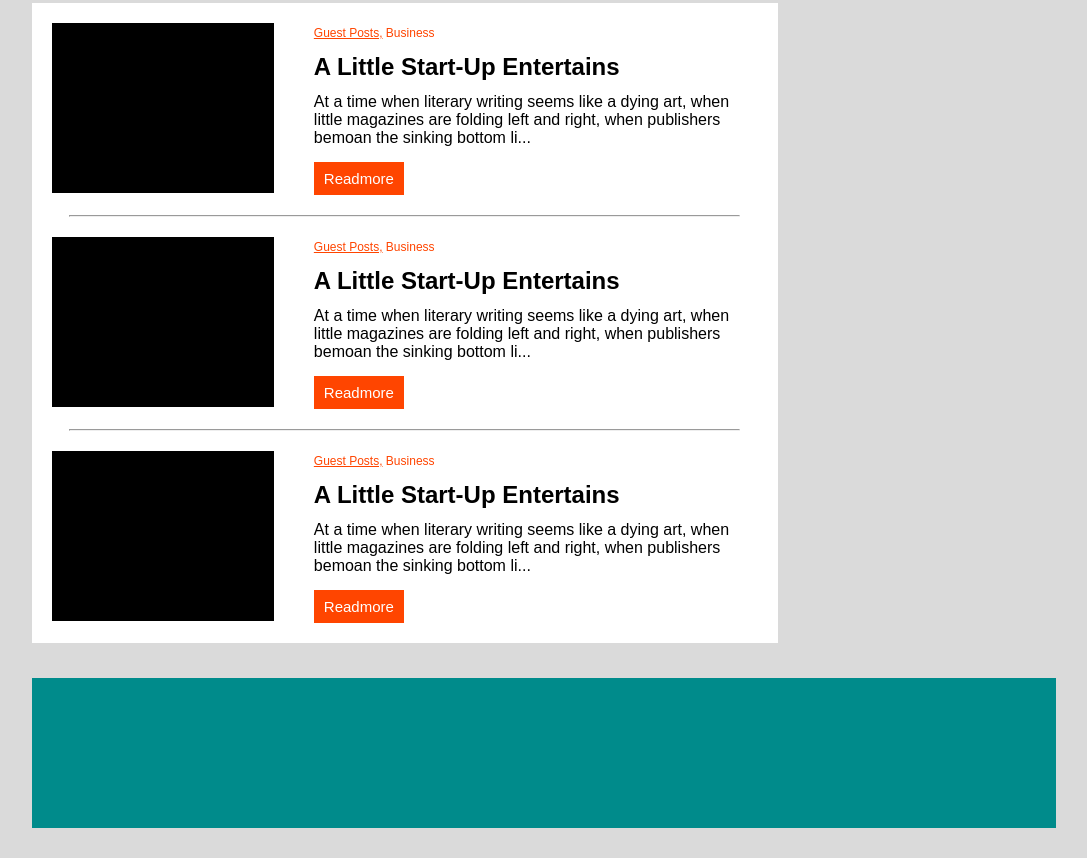
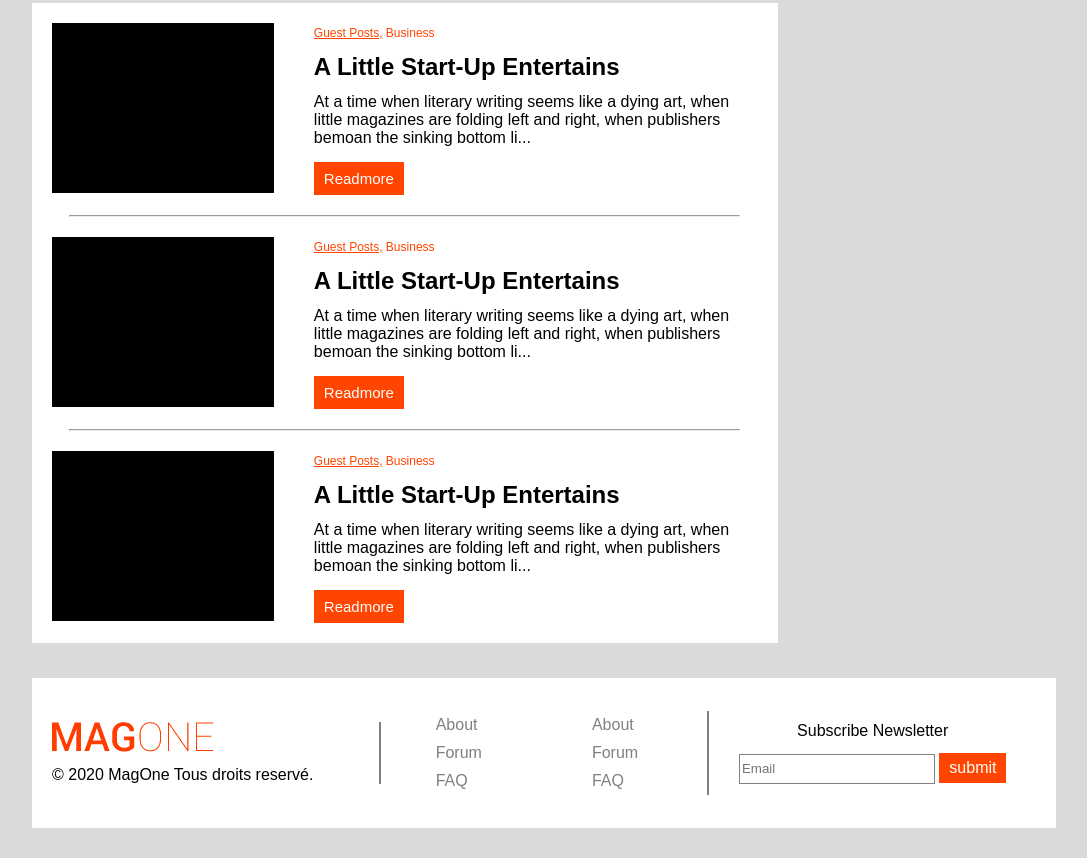
Before and after one commit to tanothierry/Template-Blog, a plain HTML site: page index.html in a window 1280 px wide. Shown: the part 1962-2820 px from the top of the page, without its empty margins (96-1183 px from the left). Drawn offline with Linux system fonts and the light colour scheme.

Commit message:
ajout de la section footer

```diff
--- a/css/style.css
+++ b/css/style.css
@@ -388,5 +388,70 @@ margin-top: 15px;
     height: 150px;
     margin-top: 35px;
     width: 100%;
-    background-color: darkcyan;
+    background-color: white;
+    padding: 20px;
+    display: flex;
+    flex-wrap:wrap ;
+    align-items: center;
 }
+
+.footer-partone, .footer-partwo, .footer-partree{
+    flex: 1;
+    border-right: 2px solid gray;
+}
+
+.footer-partone p{
+    margin-top: 10px;
+}
+
+.footer-partwo_link{
+    display: flex;
+    flex-wrap: wrap;
+}
+
+.footer-partwo_link ul{
+    margin: 0 50px;
+}
+
+.footer-partwo_link ul li{
+    list-style-type: none;
+    padding: 5px;
+}
+
+.footer-partwo_link ul li a{
+    color: gray;
+    text-decoration: none;
+}
+
+.footer-partwo_link ul li a:hover{
+    text-decoration: inherit;
+}
+
+.footer-partree form input{
+    width: 60%;
+    height: 30px;
+    border: 1px solid gray;
+    padding: 2px;
+}
+
+.footer-partree form input:focus{
+    outline: none;
+}
+
+.footer-partree{
+    text-align: center;
+    border-right:none ;
+}
+
+.footer-partree p{
+    margin-bottom: 13px;
+}
+
+.footer-partree form button{
+    height: 30px;
+    font-size: 16px;
+    padding: 0 10px;
+    color: white;
+    background-color: orangered;
+    border: none;
+}
--- a/index.html
+++ b/index.html
@@ -205,7 +205,36 @@
         </div>
 
         <!-- Footer -->
-        <footer class="footer"></footer>
+        <footer class="footer">
+            <div class="footer-partone">
+                <div>
+                    <img src="img/magone-logo(1).png" alt="">
+                </div>
+                <p>© 2020 MagOne Tous droits reservé.</p>
+            </div>
+            <div class="footer-partwo">
+                <div class="footer-partwo_link">
+                    <ul>
+                        <li><a href="#">About</a></li>
+                        <li><a href="#">Forum</a></li>
+                        <li><a href="#">FAQ</a></li>
+                    </ul>
+
+                    <ul>
+                        <li><a href="#">About</a></li>
+                        <li><a href="#">Forum</a></li>
+                        <li><a href="#">FAQ</a></li>
+                    </ul>
+                </div>
+            </div>
+            <div class="footer-partree">
+                    <p>Subscribe Newsletter</p>
+                    <form action="">
+                        <input type="text" id="email" placeholder="Email">
+                        <button type="submit">submit</button>
+                    </form>
+            </div>
+        </footer>
     </main>
 
 </body>
```
Also changed, not shown: img/magone-logo(1).png (added).
